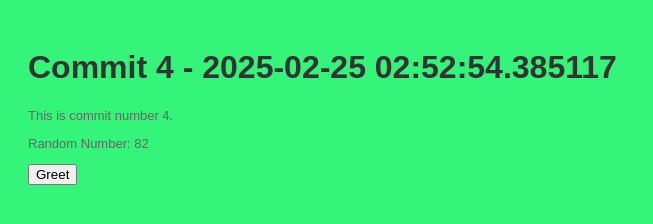
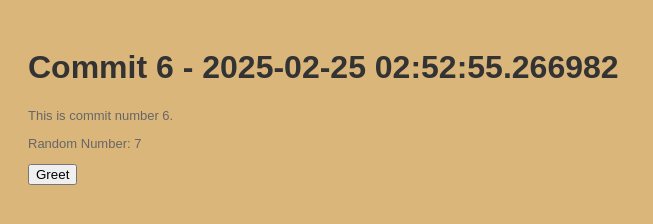
Before and after one commit to legbald0d/myrep-repo-20250225025249, a plain HTML site: page index.html in a window 1280 px wide. Shown: the whole page, without its empty margins (0-653 px from the left). Drawn offline with Linux system fonts and the light colour scheme.

Commit message:
📝 Commit 6 with HTML, CSS, and JS

```diff
--- a/index.html
+++ b/index.html
@@ -2,13 +2,13 @@
     <!DOCTYPE html>
     <html>
     <head>
-        <title>Commit 4 - 2025-02-25 02:52:54.385117</title>
+        <title>Commit 6 - 2025-02-25 02:52:55.266982</title>
         <link rel="stylesheet" href="style.css">
     </head>
     <body>
-        <h1>Commit 4 - 2025-02-25 02:52:54.385117</h1>
-        <p>This is commit number 4.</p>
-        <p>Random Number: 82</p>
+        <h1>Commit 6 - 2025-02-25 02:52:55.266982</h1>
+        <p>This is commit number 6.</p>
+        <p>Random Number: 7</p>
         <button onclick="greet()">Greet</button>
         <script src="script.js"></script>
     </body>
--- a/script.js
+++ b/script.js
@@ -2,4 +2,4 @@
     function greet() {
         alert('Hello from commit ' + commitNumber + '!');
     }
-    var commitNumber = 4;
+    var commitNumber = 6;
--- a/style.css
+++ b/style.css
@@ -1,7 +1,7 @@
 
     body {
         font-family: Arial, sans-serif;
-        background-color: #34f479;
+        background-color: #dbb67b;
         padding: 20px;
     }
     h1 {
```
